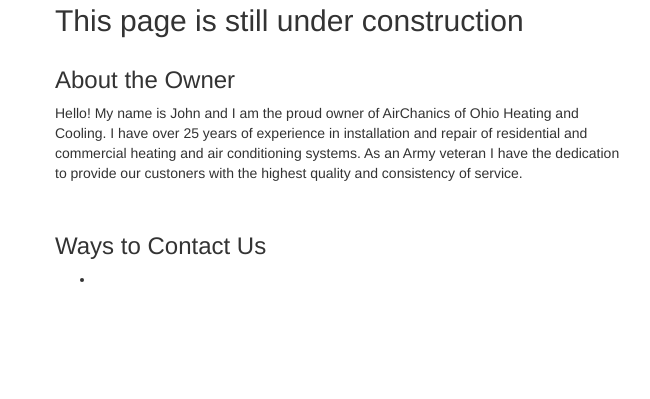
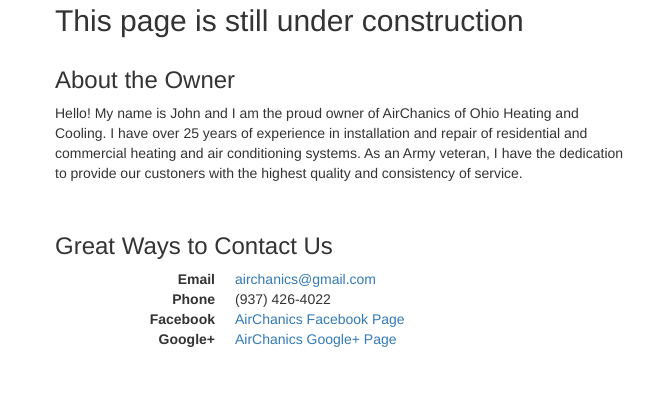
Before and after one commit to schneiderderek/airchanics, a plain HTML site: page about.html in a window 1280 px wide. Shown: the part 168-567 px from the top of the page, 0-650 px from the left. Drawn offline with nearby package versions, Linux system fonts and the light colour scheme; some packages are replaced by stand-ins of ours; grey boxes are pictures that could not be loaded.

Commit message:
Update to contact page

```diff
--- a/about.html
+++ b/about.html
@@ -57,12 +57,15 @@
          <div class="row">
             <div class="col-md-6">
                <h3>About the Owner</h3>
-               <p>Hello! My name is John and I am the proud owner of AirChanics of Ohio Heating and Cooling. I have over 25 years of experience in installation and repair of residential and commercial heating and air conditioning systems. As an Army veteran I have the dedication to provide our custoners with the highest quality and consistency of service.</p>
+               <p>Hello! My name is John and I am the proud owner of AirChanics of Ohio Heating and Cooling. I have over 25 years of experience in installation and repair of residential and commercial heating and air conditioning systems. As an Army veteran, I have the dedication to provide our custoners with the highest quality and consistency of service. </p>
                <br>
-               <h3>Ways to Contact Us</h3>
-               <ul>
-                  <li></li>
-               </ul>
+               <h3>Great Ways to Contact Us</h3>
+               <dl class="dl-horizontal">
+                  <dt>Email</dt><dd><a href="mailto:airchanics@gmail.com">airchanics@gmail.com</a></dd>
+                  <dt>Phone</dt><dd>(937) 426-4022</dd>
+                  <dt>Facebook</dt><dd><a href="http://www.facebook.com/airchanicsofohio" target="_blank">AirChanics Facebook Page</a></dd>
+                  <dt>Google+</dt><dd><a href="https://plus.google.com/107964912891951329356">AirChanics Google+ Page</a></dd>
+               </dl>
             </div>
             <div class="col-md-6"><h3>Service Map</h3><div id="map-canvas"></div></div>
          </div>
```
Also changed, not shown: new.html (+1 -1 lines).
